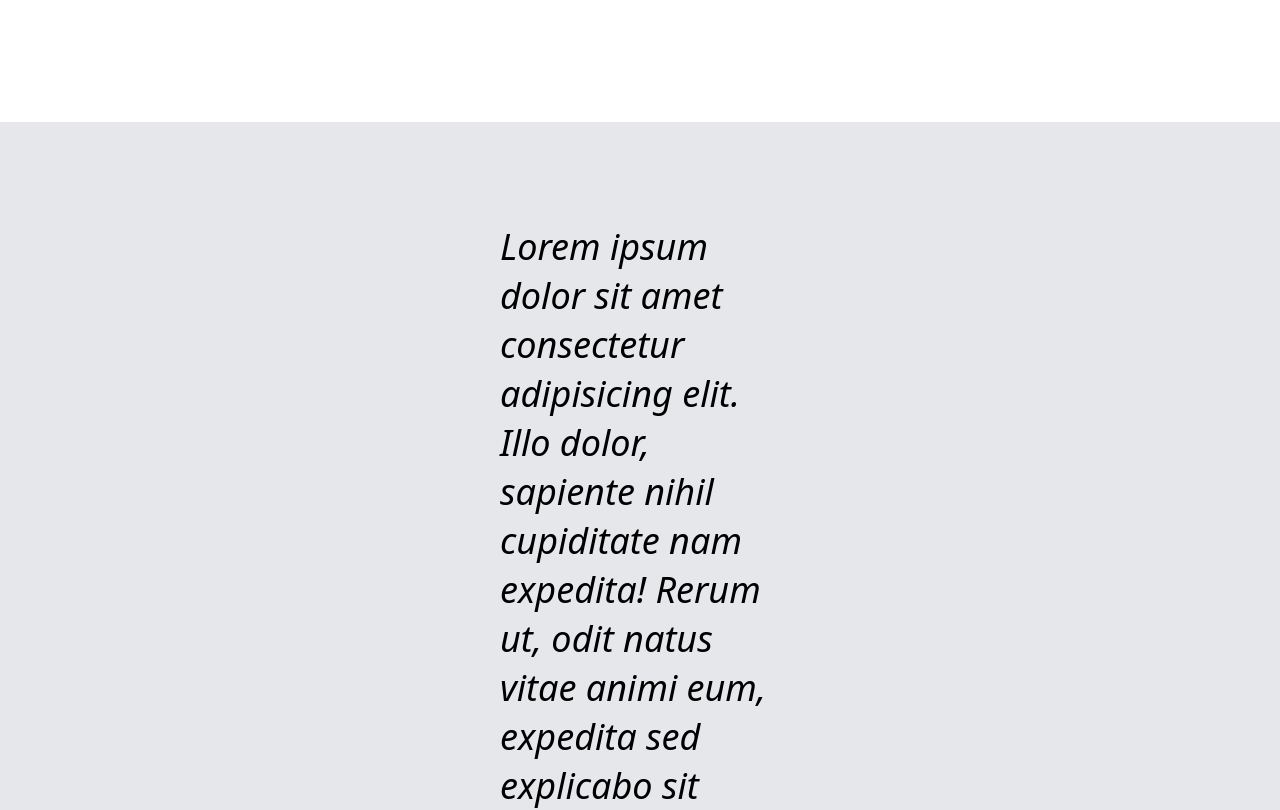
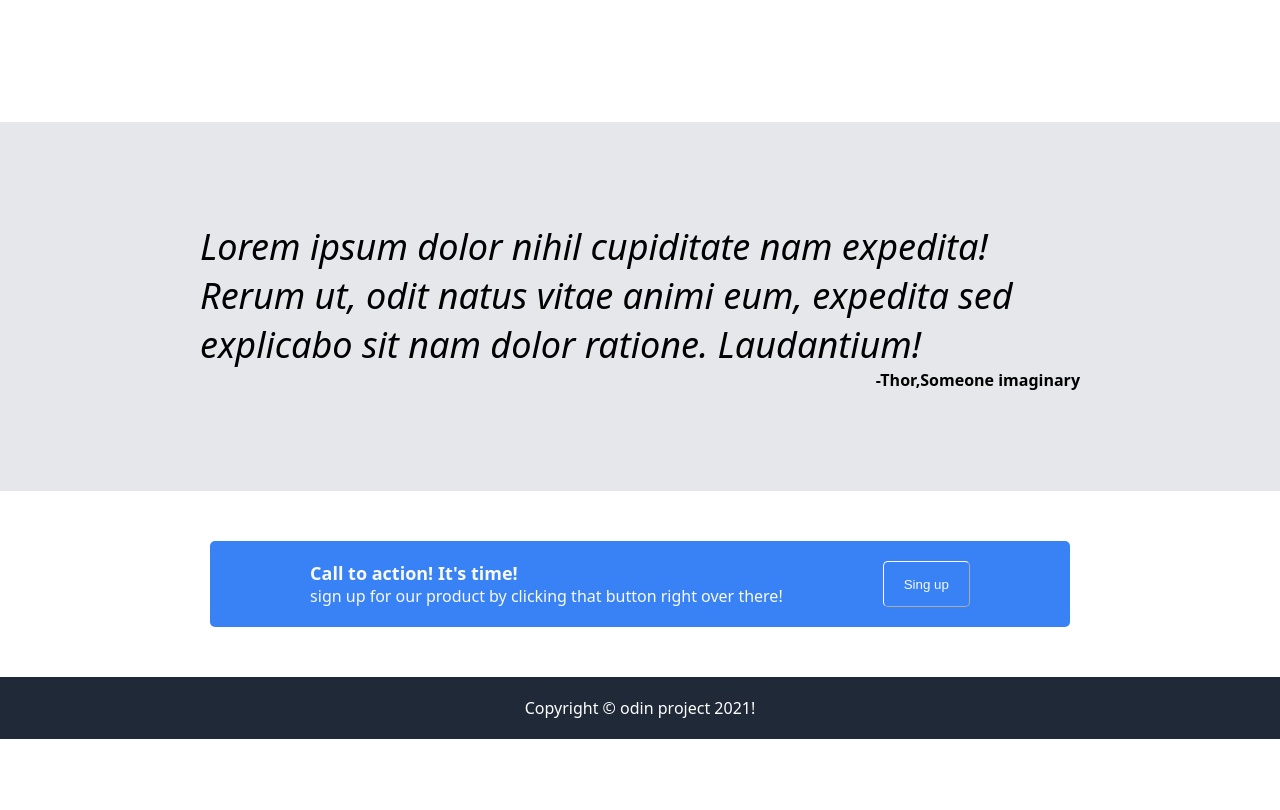
Before and after one commit to morheidari/landing-page, a plain HTML site: page index.html in a window 1280 px wide. Shown: the part 1120-1930 px from the top of the page. After the commit the page ends 1859 px from the top, so only its background shows below. Drawn offline with Linux system fonts and the light colour scheme.

Commit message:
Change sec3 layout

```diff
--- a/index.html
+++ b/index.html
@@ -50,7 +50,7 @@
         </div>
     </div>
     <div class="sec3">
-        <div class="quote">Lorem ipsum dolor sit amet consectetur adipisicing elit. Illo dolor, sapiente nihil cupiditate nam expedita! Rerum ut, odit natus vitae animi eum, expedita sed explicabo sit nam dolor ratione. Laudantium!</div>
+        <div class="quote">Lorem ipsum dolor nihil cupiditate nam expedita! Rerum ut, odit natus vitae animi eum, expedita sed explicabo sit nam dolor ratione. Laudantium!</div>
         <div class="person">-Thor,Someone imaginary</div>
     </div>
     <div class="sec4">
--- a/style.css
+++ b/style.css
@@ -159,9 +159,12 @@ body {
     display: flex;
     flex-direction: column;
     align-items: center;
-    padding: 100px 500px;
-    height: fit-content;
+    padding: 100px 200px;
     width: auto;
+}
+
+.quote {
+    /*width: 800px;*/
 }
 
 .person {
```
